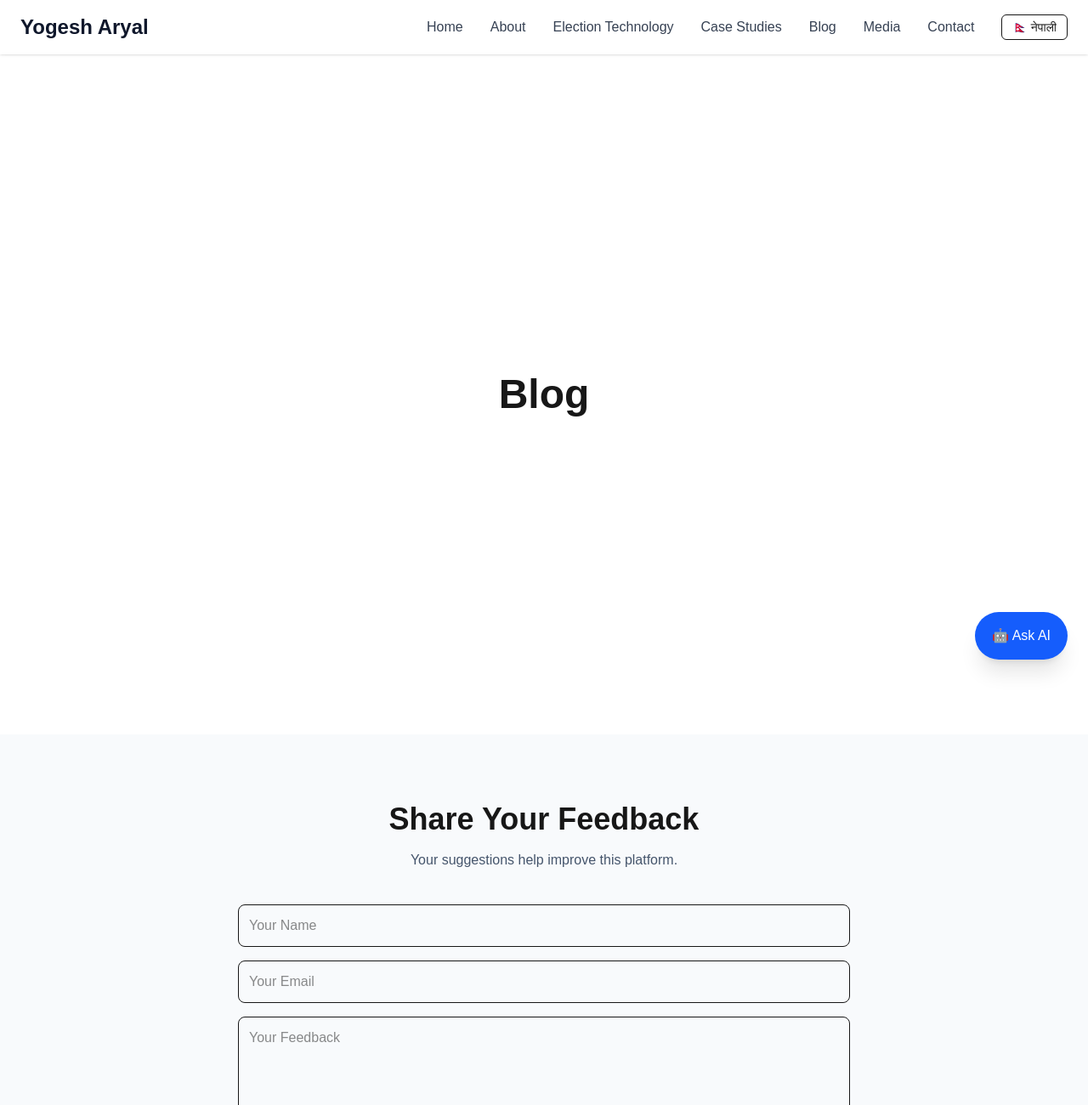
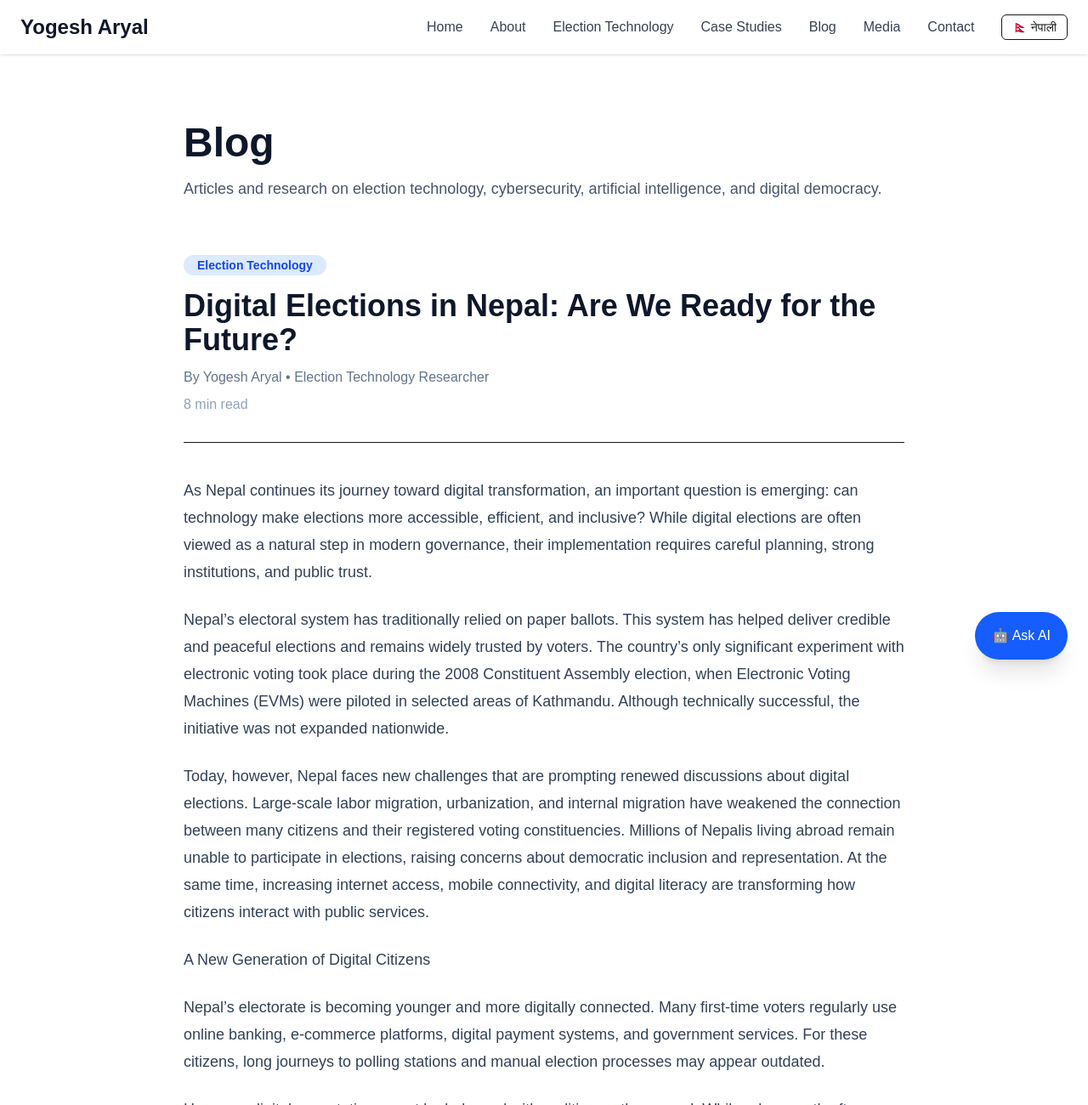
Before and after one commit to stechnophile/sabiyotech, a Next.js app: page /en/blog in a window 1280 px wide. Shown: the top 1300 px of the page at 85% size. Built offline with nearby package versions, Linux system fonts and the light colour scheme.

Commit message:
first article added

```diff
--- a/app/[locale]/blog/page.tsx
+++ b/app/[locale]/blog/page.tsx
@@ -1,7 +1,127 @@
 export default function BlogPage() {
   return (
-    <main className="min-h-screen flex items-center justify-center">
-      <h1 className="text-5xl font-bold">Blog</h1>
+    <main className="mx-auto max-w-4xl px-6 py-20">
+      <div className="mb-16">
+      <h1 className="text-5xl font-bold text-slate-900">
+        Blog
+      </h1>
+
+      <p className="mt-4 text-lg text-slate-600">
+        Articles and research on election technology,
+        cybersecurity, artificial intelligence, and digital democracy.
+      </p>
+    </div>
+
+      <article className="mt-16">
+
+        <div className="mb-10 border-b pb-8">
+            <span className="rounded-full bg-blue-100 px-4 py-1 text-sm font-semibold text-blue-700">
+              Election Technology
+            </span>
+
+            <h2 className="mt-4 text-4xl font-bold text-slate-900">
+              Digital Elections in Nepal: Are We Ready for the Future?
+            </h2>
+
+            <p className="mt-3 text-slate-500">
+              By Yogesh Aryal • Election Technology Researcher
+            </p>
+
+            <p className="mt-2 text-slate-400">
+              8 min read
+            </p>
+          </div>
+          <div className="mt-10 space-y-6 text-lg leading-8 text-slate-700">
+
+          <h3></h3>
+
+          <p>
+          As Nepal continues its journey toward digital transformation, an important question is emerging: can technology make elections more accessible, efficient, and inclusive? While digital elections are often viewed as a natural step in modern governance, their implementation requires careful planning, strong institutions, and public trust.
+          </p>
+
+          <p>
+          Nepal’s electoral system has traditionally relied on paper ballots. This system has helped deliver credible and peaceful elections and remains widely trusted by voters. The country’s only significant experiment with electronic voting took place during the 2008 Constituent Assembly election, when Electronic Voting Machines (EVMs) were piloted in selected areas of Kathmandu. Although technically successful, the initiative was not expanded nationwide.
+          </p>
+
+          <p>
+          Today, however, Nepal faces new challenges that are prompting renewed discussions about digital elections. Large-scale labor migration, urbanization, and internal migration have weakened the connection between many citizens and their registered voting constituencies. Millions of Nepalis living abroad remain unable to participate in elections, raising concerns about democratic inclusion and representation. At the same time, increasing internet access, mobile connectivity, and digital literacy are transforming how citizens interact with public services.
+          </p>
+
+          <h3>A New Generation of Digital Citizens</h3>
+
+          <p>
+           Nepal’s electorate is becoming younger and more digitally connected. Many first-time voters regularly use online banking, e-commerce platforms, digital payment systems, and government services. For these citizens, long journeys to polling stations and manual election processes may appear outdated.
+           </p>
+           <p>
+          However, digital expectations must be balanced with realities on the ground. While urban youth often possess strong digital skills, many rural communities and migrant workers still face challenges related to internet access and digital literacy. Therefore, the goal should not be immediate internet voting but rather the gradual introduction of technology that improves accessibility and administrative efficiency without excluding vulnerable populations.
+          </p>
+
+          <h3>Nepal’s Digital Readiness</h3>
+
+          <p>
+            Nepal’s digital landscape has improved significantly in recent years. Mobile penetration exceeds the country’s population, internet use continues to grow, and broadband services have expanded across much of the nation. These developments provide a promising foundation for future digital election initiatives. The Election Commission of Nepal (ECN) has also made considerable progress in digitizing election administration. Integration with the National Identity database, digital candidate nomination platforms, and electronic result publication systems have improved efficiency and transparency. These achievements demonstrate that Nepal can successfully manage large-scale digital election infrastructure.
+          </p>
+          <p>
+          Nevertheless, readiness for digital administration does not automatically mean readiness for digital voting. Significant challenges remain, particularly in rural connectivity, power reliability, cybersecurity, and legal preparedness.
+          </p>
+
+          <h3>The Cybersecurity Challenge</h3>
+
+          <p>
+            Any discussion of digital elections must address cybersecurity. Election systems are attractive targets for cybercriminals, hostile actors, and disinformation campaigns. Risks include unauthorized access to voter databases, denial-of-service attacks, phishing campaigns, misinformation, and manipulation attempts.
+          </p>
+
+          <p>
+          The consequences of a successful cyberattack could be severe. Beyond technical disruptions, even the perception of insecurity can undermine public confidence in election results. This is why robust cybersecurity measures-including continuous monitoring, incident response capabilities, staff training, and collaboration with national security agencies-must be established before introducing voter-facing digital technologies.
+          </p>
+
+          <p>
+          Citizens themselves also face risks. Fake websites, fraudulent messages, and online disinformation can confuse voters and damage trust. Public awareness and digital literacy will therefore be just as important as technological safeguards.
+          </p>
+
+
+          <h3>Legal and Institutional Preparedness</h3>
+
+          <p>
+          Nepal has taken positive steps through the National Cyber Security Policy and existing election legislation, which provide a foundation for digital innovation. However, significant regulatory gaps remain. Detailed standards for technology certification, independent security audits, cybersecurity compliance, and accountability mechanisms are still underdeveloped. Without these safeguards, introducing electronic or online voting could create risks that outweigh the benefits. Strong legal frameworks must come before technological expansion.
+          </p>
+
+          <h3>Learning from Global Experience</h3>
+
+          <p>
+          International examples offer valuable lessons. Estonia is often cited as the global leader in internet voting, but its success is built on decades of investment in digital identity systems, cybersecurity infrastructure, and public trust. Other countries have taken a more cautious approach. Germany discontinued electronic voting due to transparency concerns, while countries such as the Netherlands and Ireland abandoned similar initiatives because of security and cost issues. These experiences show that technology alone cannot guarantee successful digital elections. Trust, transparency, and strong institutions are equally important.
+
+          </p>
+
+
+          <h3>What Should Nepal Do Next?</h3>
+
+          <p>
+          Rather than pursuing rapid implementation of electronic or internet voting, Nepal should adopt a phased and evidence-based approach.
+          </p>
+
+          <p>
+          In the short term, the focus should be on improving participation without changing the voting method. Solutions such as cross-constituency voting for internally migrated citizens, stronger results transmission systems, and enhanced election transparency can address many existing challenges.
+          </p>
+
+          <p>
+            In the medium term, Nepal could pilot controlled voting options for overseas citizens through embassies and designated voting centers. Such pilots should be carefully monitored, independently audited, and supported by strong cybersecurity safeguards.
+          </p>
+
+          <p>
+          Only in the long term, after demonstrating sufficient institutional maturity, legal readiness, cybersecurity capability, and public confidence, should Nepal consider expanding voter-facing digital voting options. Even then, digital voting should initially operate alongside traditional paper ballots until reliability and trust are fully established.
+          </p>
+
+          <h3>Conclusion</h3>
+
+          <p>
+            Digital elections are not a quick fix for Nepal’s electoral challenges. They represent a long-term institutional transformation that requires careful planning, robust legal safeguards, advanced cybersecurity capabilities, and broad stakeholder trust. While technology can improve efficiency and accessibility, it cannot replace transparency, accountability, and public confidence. For now, Nepal’s most practical path is to strengthen the digital foundations of election administration while maintaining the trusted paper ballot system. Through gradual reforms, pilot programs, and inclusive stakeholder engagement, the country can modernize its electoral processes without compromising democratic integrity. Ultimately, the success of digital elections in Nepal will depend not on technology itself, but on the institutions, governance, and trust that support it.
+
+          </p>
+        </div>
+
+      </article>
+
     </main>
   );
 }
--- a/components/Navbar.tsx
+++ b/components/Navbar.tsx
@@ -17,7 +17,7 @@ export default function Navbar() {
     {name: t("about"), href: `/${locale}#about`},
     {name: t("electionTechnology"), href: `/${locale}#election-technology`},
     {name: t("caseStudies"), href: `/${locale}#case-studies`},
-    {name: t("blog"), href: `/${locale}#blog`},
+    {name: t("blog"), href: `/${locale}/blog`},
     {name: t("media"), href: `/${locale}#media`},
     {name: t("contact"), href: `/${locale}#contact`}
   ];
```
